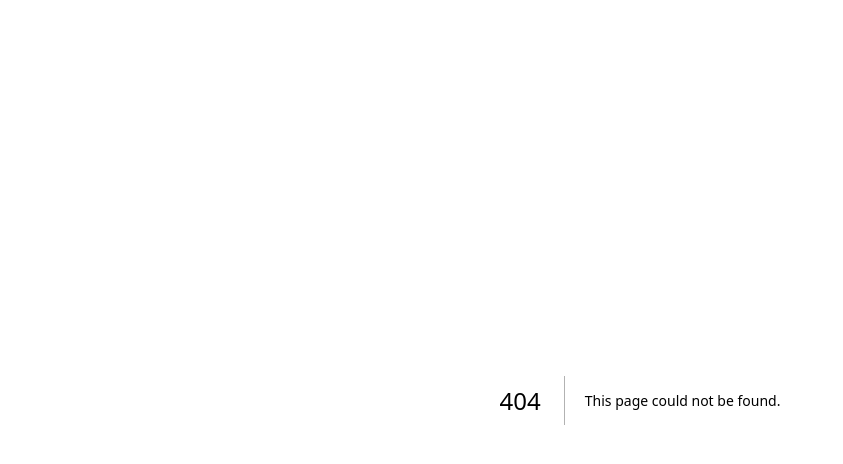
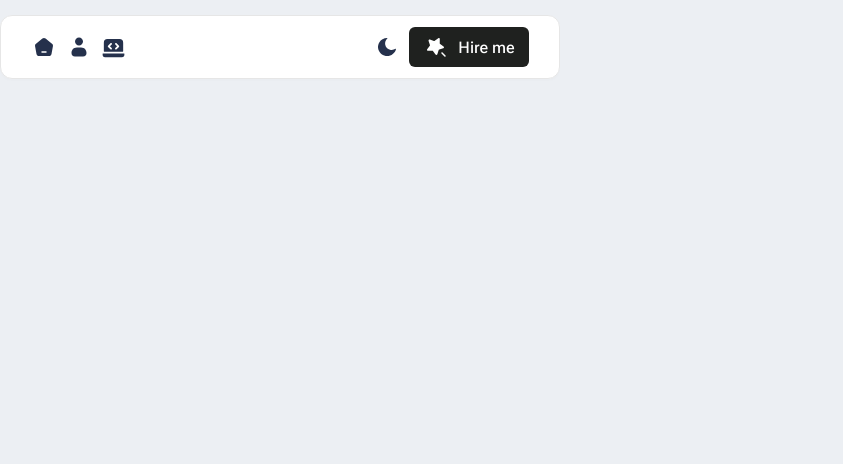
Before and after one commit to vinnyhoward/portfolio-2024, a Next.js app: page /projects in a window 1280 px wide. Before the commit this address had no page. Shown: the top 464 px of the page, without its empty margins (0-843 px from the left). Built offline with nearby package versions, Linux system fonts and the light colour scheme.

Commit message:
refactored providers

```diff
--- a/next.config.mjs
+++ b/next.config.mjs
@@ -1,4 +1,8 @@
 /** @type {import('next').NextConfig} */
-const nextConfig = {};
+const nextConfig = {
+  compiler: {
+    styledComponents: true,
+  },
+};
 
 export default nextConfig;
--- a/package.json
+++ b/package.json
@@ -16,11 +16,11 @@
     "styled-components": "^6.1.8"
   },
   "devDependencies": {
-    "typescript": "^5",
     "@types/node": "^20",
     "@types/react": "^18",
     "@types/react-dom": "^18",
     "eslint": "^8",
-    "eslint-config-next": "14.1.4"
+    "eslint-config-next": "14.1.4",
+    "typescript": "^5"
   }
 }
--- a/src/app/layout.tsx
+++ b/src/app/layout.tsx
@@ -1,6 +1,9 @@
 import type { Metadata } from "next";
+import styled from "styled-components";
 import { Inter } from "next/font/google";
-import { ThemeProvider } from "@/contexts/ThemeContext";
+import Providers from "@/lib/Providers";
+import { NavBar } from "@/components/NavBar/NavBar";
+
 import "./globals.css";
 
 const inter = Inter({ subsets: ["latin"] });
@@ -18,9 +21,12 @@ export default function RootLayout({
 }>) {
   return (
     <html lang="en">
-      <ThemeProvider>
-        <body className={inter.className}>{children}</body>
-      </ThemeProvider>
+      <body className={inter.className}>
+        <Providers>
+          <NavBar />
+          {children}
+        </Providers>
+      </body>
     </html>
   );
 }
--- a/src/app/page.tsx
+++ b/src/app/page.tsx
@@ -18,7 +18,6 @@ const Main = styled.main`
 export default function Home() {
   return (
     <Main>
-      <NavBar />
       <MainBody
         sectionHeader="Software Engineer"
         rightActionContainer={<Notification message="Available for work" />}
--- /dev/null
+++ b/src/app/projects/page.tsx
@@ -0,0 +1,23 @@
+"use client";
+import React from "react";
+import styled from "styled-components";
+
+const Main = styled.main`
+  background-color: ${({ theme }) => theme.colors.color2};
+  display: flex;
+  flex-direction: column;
+  justify-content: space-between;
+  align-items: center;
+  padding: 6rem;
+  min-height: 100vh;
+`;
+
+interface Props {
+  // Define your component props here
+}
+
+const Home: React.FC<Props> = () => {
+  return <Main></Main>;
+};
+
+export default Home;
--- a/src/components/NavBar/NavBar.tsx
+++ b/src/components/NavBar/NavBar.tsx
@@ -1,3 +1,4 @@
+"use client";
 import {
   HomeIcon,
   ProfileIcon,
--- /dev/null
+++ b/src/lib/Providers.tsx
@@ -0,0 +1,13 @@
+import styled from "styled-components";
+import { ThemeProvider } from "@/contexts/ThemeContext";
+import StyledComponentsRegistry from "./registry";
+
+const Providers = (props: React.PropsWithChildren) => {
+  return (
+    <StyledComponentsRegistry>
+      <ThemeProvider>{props.children}</ThemeProvider>
+    </StyledComponentsRegistry>
+  );
+};
+
+export default Providers;
--- /dev/null
+++ b/src/lib/registry.tsx
@@ -0,0 +1,27 @@
+"use client";
+
+import React, { useState } from "react";
+import { useServerInsertedHTML } from "next/navigation";
+import { ServerStyleSheet, StyleSheetManager } from "styled-components";
+
+export default function StyledComponentsRegistry({
+  children,
+}: {
+  children: React.ReactNode;
+}) {
+  const [styledComponentsStyleSheet] = useState(() => new ServerStyleSheet());
+
+  useServerInsertedHTML(() => {
+    const styles = styledComponentsStyleSheet.getStyleElement();
+    styledComponentsStyleSheet.instance.clearTag();
+    return <>{styles}</>;
+  });
+
+  if (typeof window !== "undefined") return <>{children}</>;
+
+  return (
+    <StyleSheetManager sheet={styledComponentsStyleSheet.instance}>
+      {children}
+    </StyleSheetManager>
+  );
+}
--- a/src/styles/themes.tsx
+++ b/src/styles/themes.tsx
@@ -100,8 +100,10 @@ export const darkTheme = {
   },
 };
 
+type Theme = typeof theme;
+
 declare module "styled-components" {
-  export interface DefaultTheme {
+  export interface DefaultTheme extends Theme {
     name: string;
     borderRadius: string;
     colors: {
```
